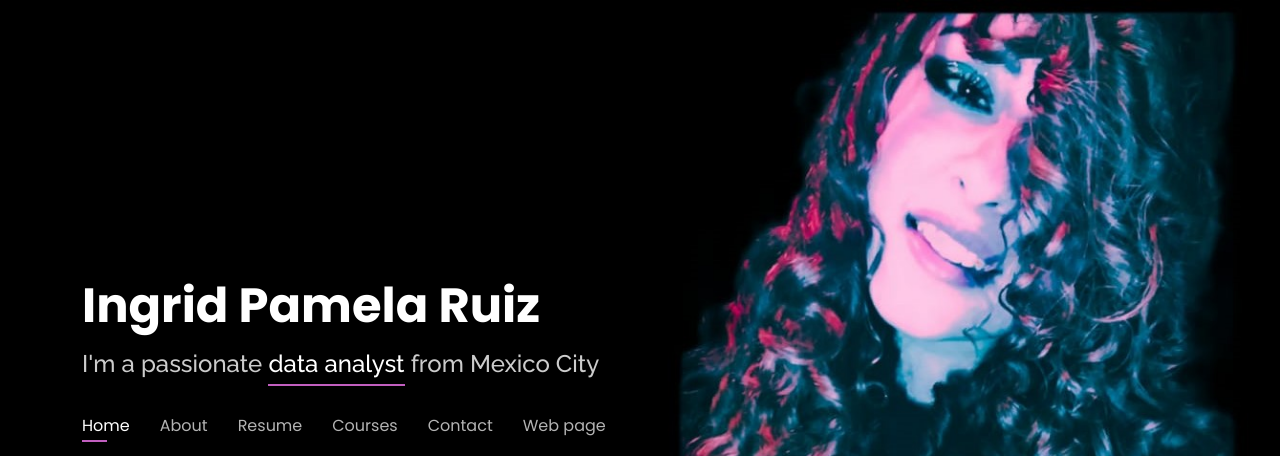
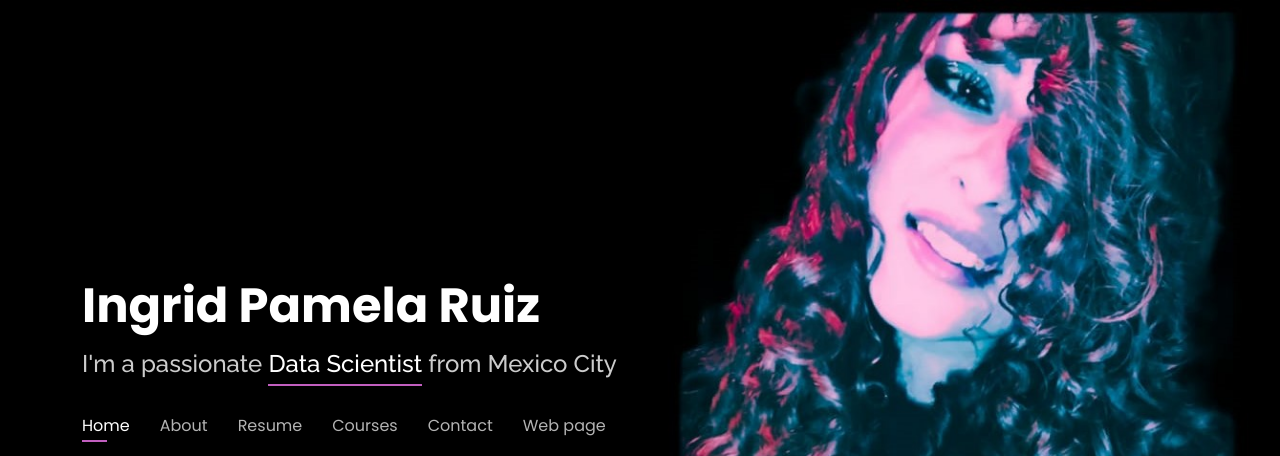
Before and after one commit to Pamela-ruiz9/Pamela-ruiz9.github.io, a website: page about_interact.html in a window 1280 px wide. Shown: the top 456 px of the page. Drawn offline with nearby package versions, Linux system fonts and the light colour scheme; files whose address does not match are found by name.

Commit message:
data scientist interact

```diff
--- a/about_interact.html
+++ b/about_interact.html
@@ -45,7 +45,7 @@
       <h1><a href="./about_interact.html">Ingrid Pamela Ruiz</a></h1>
       <!-- Uncomment below  prefer to use an image logo -->
       <!-- <a href="./about_interact.html" class="mr-auto"><img src="assets/img/logo.png" alt="" class="img-fluid"></a> -->
-      <h2>I'm a passionate <span>data analyst</span> from Mexico City</h2>
+      <h2>I'm a passionate <span>Data Scientist</span> from Mexico City</h2>
 
       <nav id="navbar" class="navbar">
         <ul>
```
